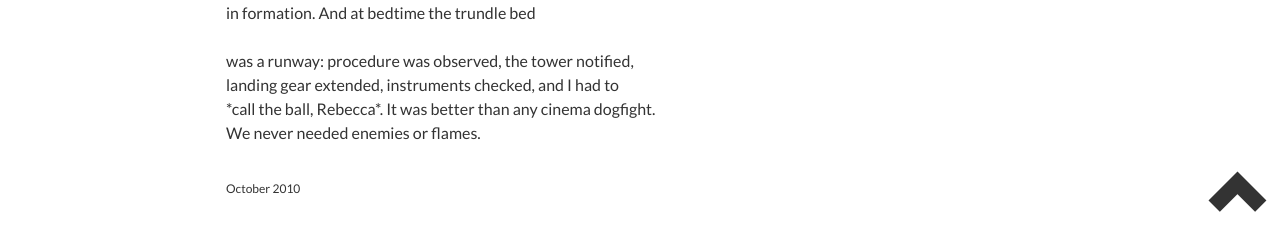
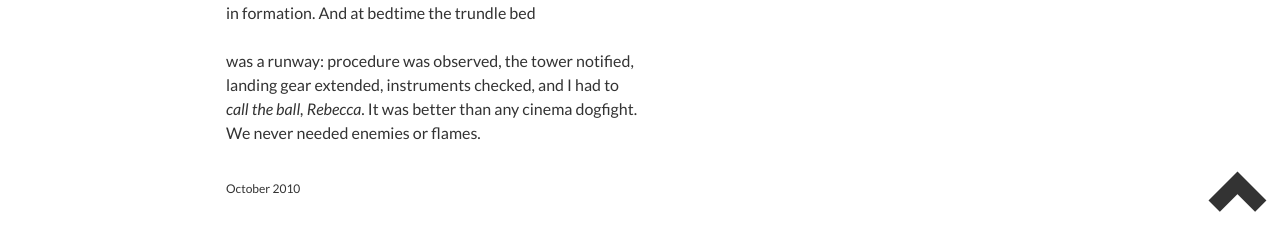
Before and after one commit to piscisvolans/piscisvolans.github.io, a Jekyll site: the page built from poetry.md, in a window 1280 px wide and 1400 px high, scrolled down 5093 px. Shown: the part 1169-1397 px from the top of the window. Built offline with Jekyll 4.4.1, drawn with Linux system fonts in a browser that asks for light colours; nearby versions of some CDN libraries; some web fonts are replaced; comment, search, counter and statistics services are not loaded; some of the changed text lies outside the part shown.

```diff
--- a/poetry.md
+++ b/poetry.md
@@ -241,7 +241,7 @@ in formation. And at bedtime the trundle bed
 
 was a runway: procedure was observed, the tower notified,
 landing gear extended, instruments checked, and I had to
-*call the ball, Rebecca*. It was better than any cinema dogfight.
+<i>call the ball, Rebecca</i>. It was better than any cinema dogfight.
 We never needed enemies or flames.
 </pre>
 <p class="date">October 2010</p>
```
